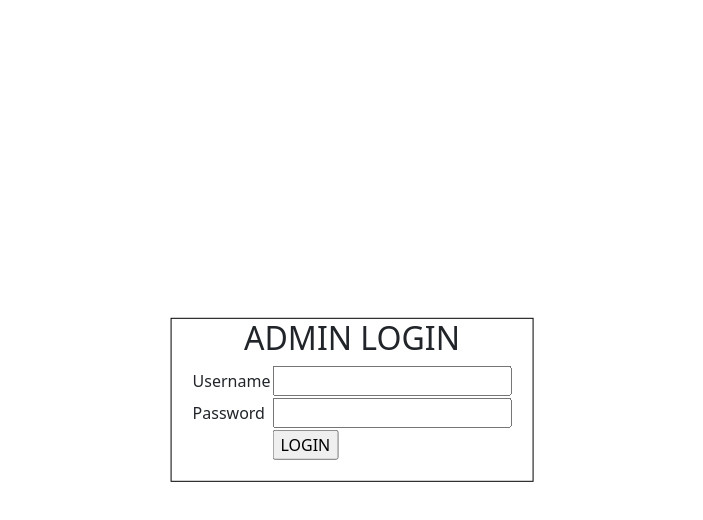
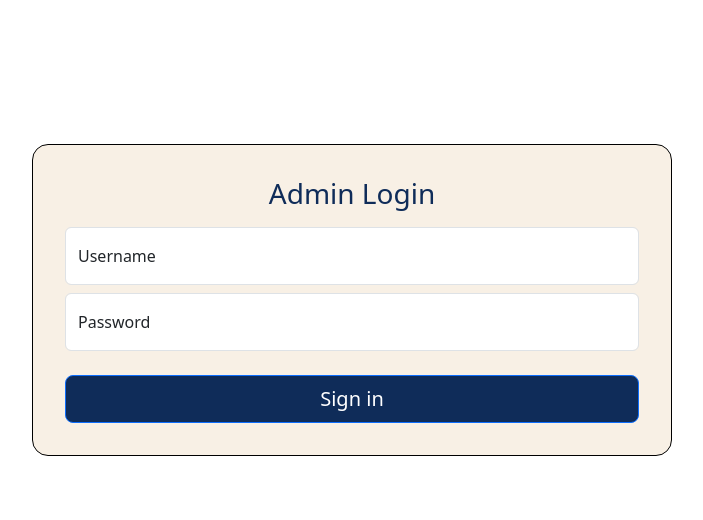
Before and after one commit to JustEmty/DoAnLapTrinhWeb, a React (Create React App) app in the folder client-admin/: page / in a window 1280 px wide. Shown: the top 520 px of the page, without its empty margins (288-991 px from the left). Built offline with nearby package versions, Linux system fonts and the light colour scheme.

Commit message:
Redesign User Interface at client-admin
LoginComponent and MenuComponent have been redesign by new css file name client-admin.css

```diff
--- a/client-admin/src/App.js
+++ b/client-admin/src/App.js
@@ -1,5 +1,5 @@
 //CLI: npm install axios --save
-import './App.css';
+import './client-admin.css'
 import React, { Component } from 'react';
 import MyProvider from './contexts/MyProvider';
 import Login from './components/LoginComponent';
--- /dev/null
+++ b/client-admin/src/client-admin.css
@@ -0,0 +1,68 @@
+/* LoginComponent */
+
+.login-container{
+    background-color: #F8F0E5;
+    max-width: 50vw;
+    max-height: 42vh;
+    padding: 2rem;
+    margin: 18vh auto 2vh;
+    border: 1px solid black;
+    border-radius: 1rem;
+}
+
+.login-container h1{
+    color: #0F2C59;
+}
+
+.login-container button{
+    background-color: #0F2C59;
+}
+
+.login-container button:hover{
+    background-color: #DAC0A3;
+    color: #0F2C59;
+    border: 2px solid #0F2C59;
+}
+
+/* MenuComponent */
+.menu-header{
+    background-color: #EADBC8;
+    margin-bottom: 2em;
+}
+
+.text-dark-blue{
+    color: #0F2C59;
+}
+
+.text-dark-blue:hover{
+    color: #EADBC8;
+}
+
+.menu-header li{
+    margin: 0% .2em;
+    width: 5.1em;
+    text-align: center;
+    border-radius: .5em;
+}
+
+.menu-header li:hover{
+    background-color: #0F2C59;
+    transition: all 0.25s ease-in-out;
+}
+
+.logout-button{
+    background-color: #0F2C59;
+}
+
+.logout-button:hover{
+    background-color: #DAC0A3;
+    border: 2px solid #0F2C59;
+}
+
+.logout-text{
+    color: #EADBC8;
+}
+
+.logout-text:hover{
+    color: #0F2C59;
+}
--- a/client-admin/src/components/CategoryComponent.js
+++ b/client-admin/src/components/CategoryComponent.js
@@ -22,6 +22,11 @@ class Category extends Component {
                     <td>{ item._id }</td>
                     <td>{ item.name }</td>
                 </tr>
+                // <ul class="list-group list-group-horizontal" key ={ item._id } className="datatable" onClick={() => this.trItemClick(item)}>
+                //     <li class="list-group-item">{ item._id }</li>
+                //     <li class="list-group-item">{ item.name }</li>
+                //     <li class="list-group-item">A third item</li>
+                // </ul>
             );
         });
         return (
--- a/client-admin/src/components/LoginComponent.js
+++ b/client-admin/src/components/LoginComponent.js
@@ -16,25 +16,18 @@ class Login extends Component{
     render(){
         if(this.context.token === ''){
             return(
-                <div className='align-valign-center'>
-                    <h2 className='text-center'>ADMIN LOGIN</h2>
-                    <form>
-                        <table className='align-center'>
-                            <tbody>
-                                <tr>
-                                    <td>Username</td>
-                                    <td><input type='text' value={ this.state.txtUsername } onChange={(e) => { this.setState({ txtUsername: e.target.value}) }} /></td>
-                                </tr>
-                                <tr>
-                                    <td>Password</td>
-                                    <td><input type='password' value={ this.state.txtPassword } onChange={(e) => { this.setState({ txtPassword: e.target.value }) }} /></td>
-                                </tr>
-                                <tr>
-                                    <td></td>
-                                    <td><input type='submit' value="LOGIN" onClick={(e) => this.btnLoginClick(e)} /></td>
-                                </tr>
-                            </tbody>
-                        </table>
+                <div className='login-container'>
+                    <form className='form-signin'>
+                        <h1 class="h3 mb-3 fw-normal text-center">Admin Login</h1>
+                        <div class="form-floating mt-2">
+                        <input type="text" class="form-control" id="floatingUsername" placeholder="username" value={ this.state.txtUsername } onChange={(e) => { this.setState({ txtUsername: e.target.value}) }} />
+                        <label for="floatingUsername">Username</label>
+                        </div>
+                        <div class="form-floating mt-2">
+                            <input type="password" class="form-control" id="floatingPassword" placeholder="Password" value={ this.state.txtPassword } onChange={(e) => { this.setState({ txtPassword: e.target.value }) }} />
+                            <label for="floatingPassword">Password</label>
+                        </div>
+                        <button class="w-100 btn btn-lg btn-primary mt-4" type="submit" onClick={(e) => this.btnLoginClick(e)}>Sign in</button>
                     </form>
                 </div>
             );
--- a/client-admin/src/components/MenuComponent.js
+++ b/client-admin/src/components/MenuComponent.js
@@ -6,46 +6,24 @@ class Menu extends Component{
     static contextType = MyContext; // using this.context to access global state
 
     render(){
-        return(
-            <div className="border-bottom">
-                <div className="float-left">
-                    <ul className="menu">
-                        <li className="menu"><Link to='/admin/home'>Home</Link></li>
-                        <li className="menu"><Link to='/admin/category'>Category</Link></li>
-                        <li className="menu"><Link to='/admin/product'>Product</Link></li>
-                        <li className="menu"><Link to='/admin/order'>Order</Link></li>
-                        <li className="menu"><Link to='/admin/customer'>Customer</Link></li>
-                    </ul>
+        return (
+            <header class="p-3 menu-header">
+                 <div class="container">
+                     <div class="d-flex flex-wrap align-items-center justify-content-center justify-content-lg-start">
+                         <ul class="nav col-12 col-lg-auto me-lg-auto mb-2 justify-content-center mb-md-0">
+                             <li><Link to="/admin/home" class="nav-link px-2 text-dark-blue">Home</Link></li>
+                             <li><Link to="/admin/category" class="nav-link px-2 text-dark-blue">Category</Link></li>
+                             <li><Link to="/admin/product" class="nav-link px-2 text-dark-blue">Product</Link></li>
+                             <li><Link to="/admin/order" class="nav-link px-2 text-dark-blue">Order</Link></li>
+                             <li><Link to="/admin/customer" class="nav-link px-2 text-dark-blue">Customer</Link></li>
+                         </ul>
+                         <div class="text-end section-right">
+                            <span>Hello </span><b>{ this.context.username }</b> | <button type="button" class="btn logout-button" onClick={() => this.lnkLogoutClick()}><Link to='/admin/home' className="text-decoration-none logout-text">Logout</Link></button>
+                         </div>
+                     </div>
+                     <div className="float-clear" />
                 </div>
-                <div className="float-right">
-                    Hello <b>{ this.context.username }</b> | <Link to='/admin/home' onClick={() => this.lnkLogoutClick()}>Logout</Link>
-                </div>
-                <div className="float-clear" />
-            </div>
-
-            // -----------------------
-            // <header class="p-3 bg-dark text-white">
-            //     <div class="container">
-            //         <div class="d-flex flex-wrap align-items-center justify-content-center justify-content-lg-start">
-            //             <ul class="nav col-12 col-lg-auto me-lg-auto mb-2 justify-content-center mb-md-0">
-            //                 <li><a href="#" class="nav-link px-2 text-secondary">Home</a></li>
-            //                 <li><a href="#" class="nav-link px-2 text-white">Features</a></li>
-            //                 <li><a href="#" class="nav-link px-2 text-white">Pricing</a></li>
-            //                 <li><a href="#" class="nav-link px-2 text-white">FAQs</a></li>
-            //                 <li><a href="#" class="nav-link px-2 text-white">About</a></li>
-            //             </ul>
-
-            //             <form class="col-12 col-lg-auto mb-3 mb-lg-0 me-lg-3">
-            //                 <input type="search" class="form-control form-control-dark" placeholder="Search..." aria-label="Search" />
-            //             </form>
-
-            //             <div class="text-end">
-            //                 <button type="button" class="btn btn-outline-light me-2">Login</button>
-            //                 <button type="button" class="btn btn-warning">Sign-up</button>
-            //             </div>
-            //         </div>
-            //     </div>
-            // </header>
+            </header>
         );
     }
 
--- a/client-admin/src/index.js
+++ b/client-admin/src/index.js
@@ -1,9 +1,10 @@
 import React from 'react';
 import ReactDOM from 'react-dom/client';
 import './index.css';
+import "bootstrap/dist/css/bootstrap.min.css";
+import "bootstrap/dist/js/bootstrap.bundle.min.js";
 import App from './App';
 import reportWebVitals from './reportWebVitals';
-import "bootstrap/dist/css/bootstrap.min.css";
 
 const root = ReactDOM.createRoot(document.getElementById('root'));
 root.render(
```
